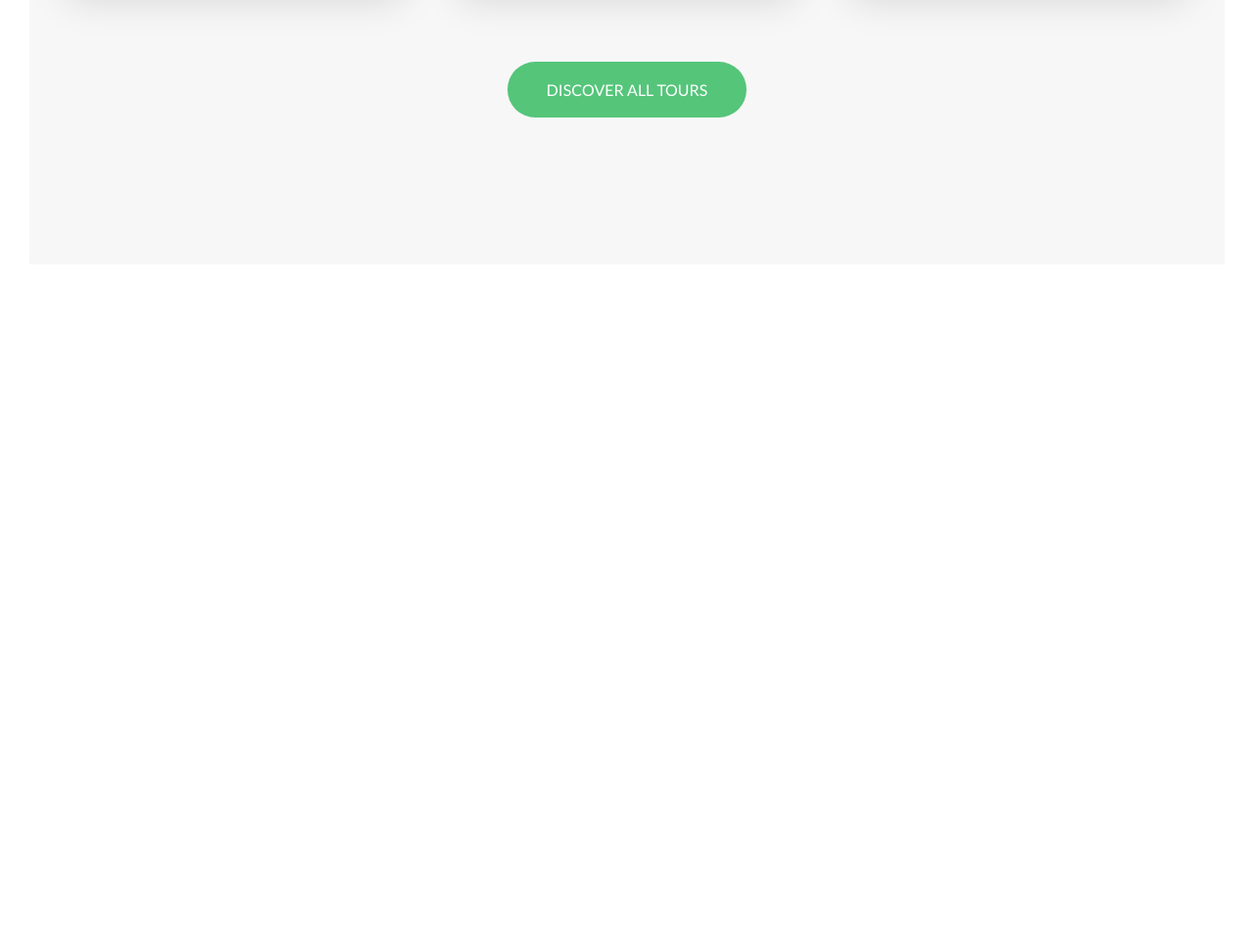
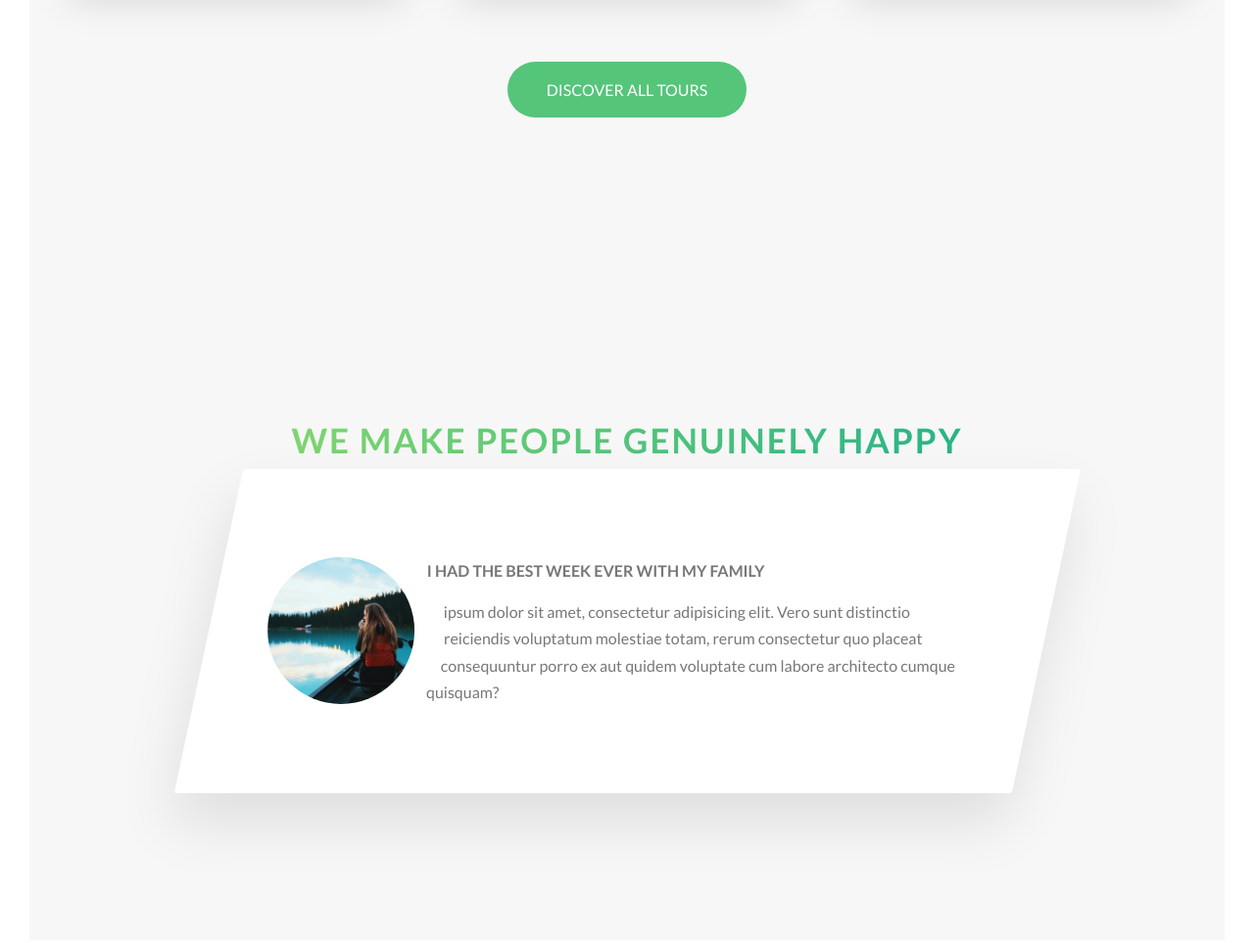
Before and after one commit to GlennLDixon/Natours, a website: page index.html in a window 1280 px wide. Shown: the part 2973-3936 px from the top of the page at 98% size. Before the commit the page ends 3273 px from the top, so only its background shows below. Drawn offline with Linux system fonts and the light colour scheme.

Commit message:
completed first story

```diff
--- a/index.html
+++ b/index.html
@@ -220,6 +220,29 @@
                 </div>
             </section>
 
+            <section class="section-stories">
+                <div class="u-center-text u-margin-botom-big">
+                    <h2 class="heading-secondary">
+                        We make people genuinely happy
+                    </h2>
+                </div>
+
+                <div class="row">
+                    <div class="story">
+                        <figure class="story__shape">
+                            <img src="img/nat-8.jpg" alt="person on tour" class="story__img">
+                        </figure>
+                        <div class="story__text">
+                            <h3 class="heading-tertiary u-margin-bottom-small">I had the best week ever with my family</h3>
+                            <p>
+                            ipsum dolor sit amet, consectetur adipisicing elit. Vero sunt distinctio reiciendis voluptatum molestiae totam, rerum
+                            consectetur quo placeat consequuntur porro ex aut quidem voluptate cum labore architecto cumque quisquam?
+                            </p>
+                        </div>
+                    </div>
+                </div>
+            </section>
+
         </main>
 
         <!-- <section class="grid-test">
--- /dev/null
+++ b/sass/components/_story.scss
@@ -0,0 +1,30 @@
+.story {
+    width: 75%;
+    margin: 0 auto;
+    box-shadow: 0 3rem 6rem rgba($color-black, .1);
+    background-color: $color-white;
+    border-radius: 3px;
+    padding: 6rem;
+    padding: 9rem;
+    font-size: $default-font-size;
+    transform: skewX(-12deg);
+
+    &__shape {
+        width: 15rem;
+        height: 15rem;
+        float: left;
+        -webkit-shape-outside: circle(50% at 50% 50%);
+        shape-outside: circle(50% at 50% 50%);
+        -webkit-clip-path: circle(50% at 50% 50%);
+        clip-path: circle(50% at 50% 50%);
+        transform: translateX(-3rem) skewX(12deg);
+    }
+
+    &__img {
+        height: 100%;
+    }
+
+    &__text {
+        transform: skewX(12deg);
+    }
+}
--- a/sass/main.scss
+++ b/sass/main.scss
@@ -11,6 +11,7 @@
 @import "components/card";
 @import "components/composition";
 @import "components/feature-box";
+@import "components/story";
 
 @import "layout/grid";
 @import "layout/header";
--- a/sass/pages/_home.scss
+++ b/sass/pages/_home.scss
@@ -25,3 +25,8 @@
     padding: 25rem 0 15rem 0;
     margin-top: -10rem;
 }
+
+.section-stories {
+    padding: 15rem 0;
+    background-color: $color-grey-light-1;
+}
```
Also changed, not shown: css/style.css.
